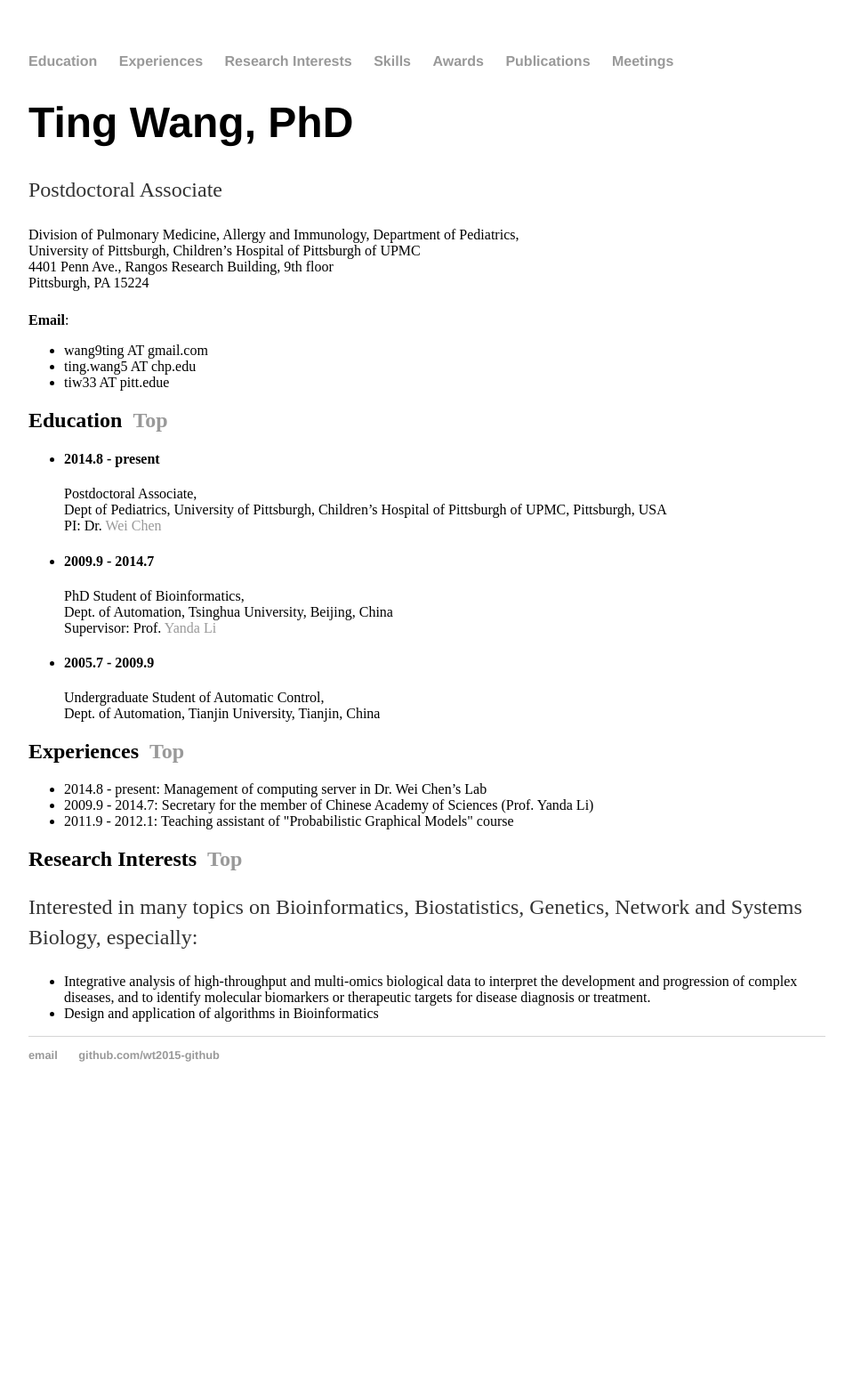
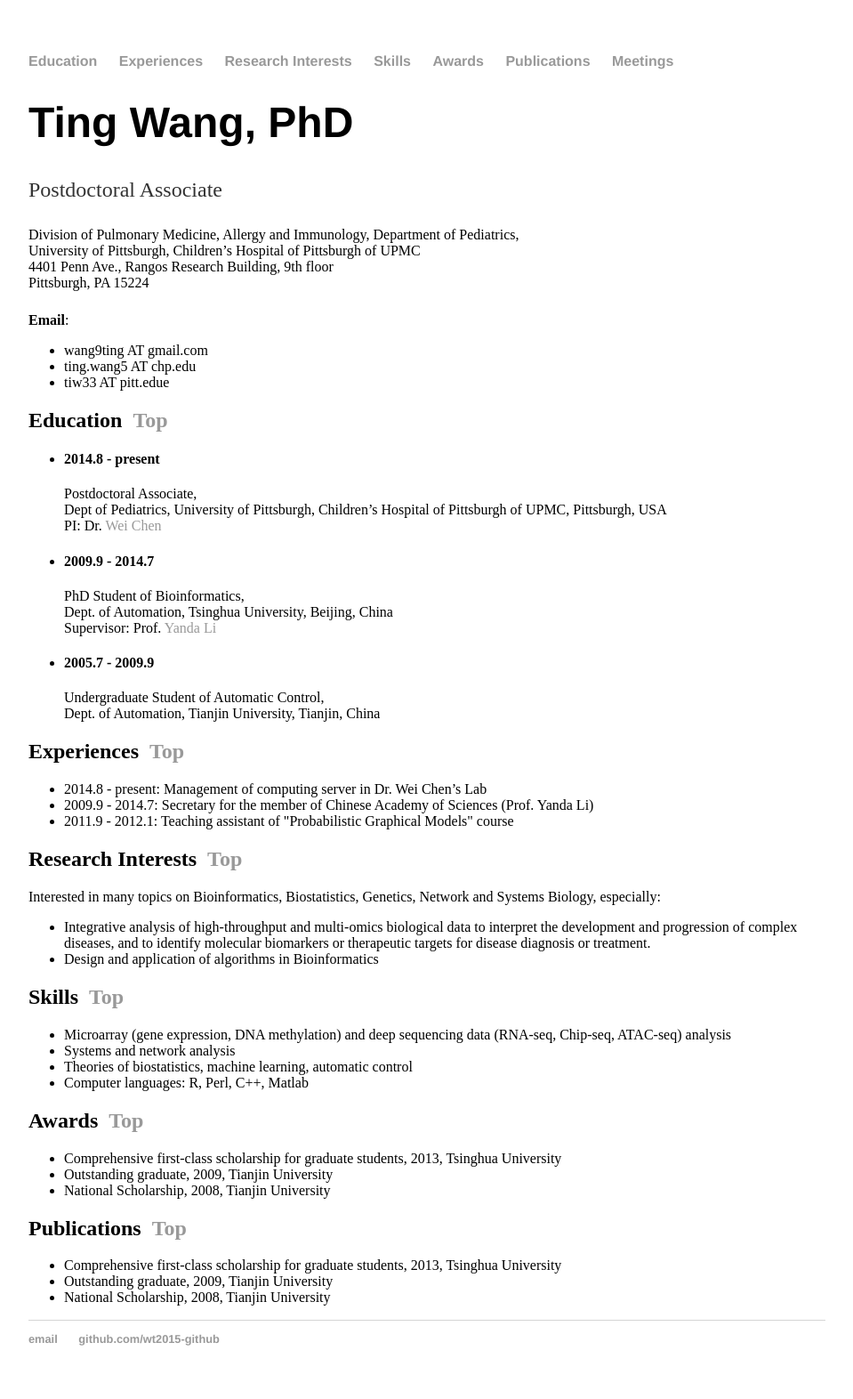
Before and after one commit to wt2015-github/wt2015-github.github.io, a Jekyll site: the page built from index.html, in a window 1280 px wide. Shown: the whole page at 89% size, without its empty margins (160-1119 px from the left). Built offline with Jekyll 4.4.1, drawn with Linux system fonts in a browser that asks for light colours; before the commit the page ends 1253 px from its top, so only the background shows below that.

Commit message:
Update index.html

```diff
--- a/index.html
+++ b/index.html
@@ -51,10 +51,41 @@ title: Ting Wang, PhD
 	<div>
 		<a name="researchInterests"></a>
 		<h2>Research Interests&nbsp;&nbsp;<a href="#top" >Top</a></h2>
-		<p>Interested in many topics on Bioinformatics, Biostatistics, Genetics, Network and Systems Biology, especially:</p>
+		Interested in many topics on Bioinformatics, Biostatistics, Genetics, Network and Systems Biology, especially:<br/>
 		<ul>
 			<li>Integrative analysis of high-throughput and multi-omics biological data to interpret the development and progression of complex diseases, and to identify molecular biomarkers or therapeutic targets for disease diagnosis or treatment.</li>
 			<li>Design and application of algorithms in Bioinformatics</li>
 		</ul>
 	</div>
+
+	<div>
+		<a name="skills"></a>
+		<h2>Skills&nbsp;&nbsp;<a href="#top" >Top</a></h2>
+		<ul>
+			<li>Microarray (gene expression, DNA methylation) and deep sequencing data (RNA-seq, Chip-seq, ATAC-seq) analysis</li>
+			<li>Systems and network analysis</li>
+			<li>Theories of biostatistics, machine learning, automatic control</li>
+			<li>Computer languages: R, Perl, C++, Matlab</li>
+		</ul>
+	</div>
+
+	<div>
+		<a name="awards"></a>
+		<h2>Awards&nbsp;&nbsp;<a href="#top" >Top</a></h2>
+		<ul>
+			<li>Comprehensive first-class scholarship for graduate students, 2013, Tsinghua University</li>
+			<li>Outstanding graduate, 2009, Tianjin University</li>
+			<li>National Scholarship, 2008, Tianjin University</li>
+		</ul>
+	</div>
+
+	<div>
+		<a name="publications"></a>
+		<h2>Publications&nbsp;&nbsp;<a href="#top" >Top</a></h2>
+		<ul>
+			<li>Comprehensive first-class scholarship for graduate students, 2013, Tsinghua University</li>
+			<li>Outstanding graduate, 2009, Tianjin University</li>
+			<li>National Scholarship, 2008, Tianjin University</li>
+		</ul>
+	</div>
 </div><!-- /.blurb -->
```
